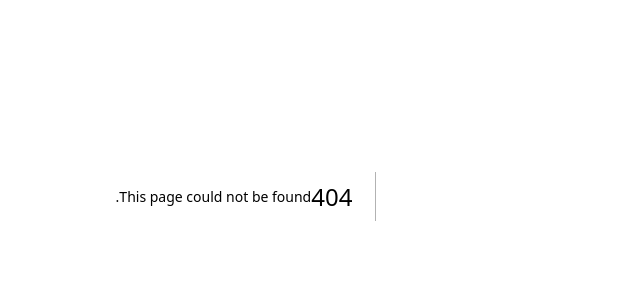
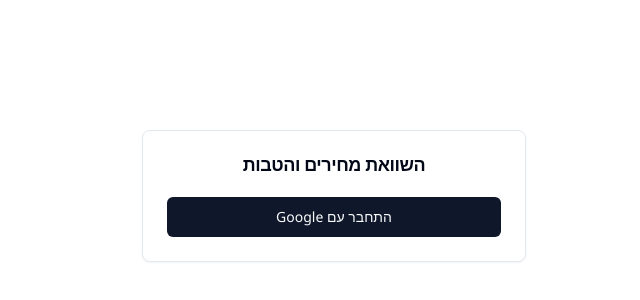
Before and after one commit to sivanwozner-cyber/sisu_project, a Next.js app: page /login in a window 1280 px wide. Before the commit this address had no page. Shown: the part 204-504 px from the top of the page, without its empty margins (426-1066 px from the left). Built offline with nearby package versions, Linux system fonts and the light colour scheme.

Commit message:
auto: sync changes [hook]

```diff
--- /dev/null
+++ b/app/login/page.tsx
@@ -0,0 +1,25 @@
+"use client";
+
+import { signIn } from "next-auth/react";
+import { Button } from "@/components/ui/button";
+import { Card, CardContent, CardHeader, CardTitle } from "@/components/ui/card";
+
+export default function LoginPage() {
+  return (
+    <main className="flex min-h-screen items-center justify-center p-6">
+      <Card className="w-full max-w-sm">
+        <CardHeader>
+          <CardTitle className="text-center">השוואת מחירים והטבות</CardTitle>
+        </CardHeader>
+        <CardContent>
+          <Button
+            className="w-full"
+            onClick={() => signIn("google", { callbackUrl: "/" })}
+          >
+            התחבר עם Google
+          </Button>
+        </CardContent>
+      </Card>
+    </main>
+  );
+}
```
